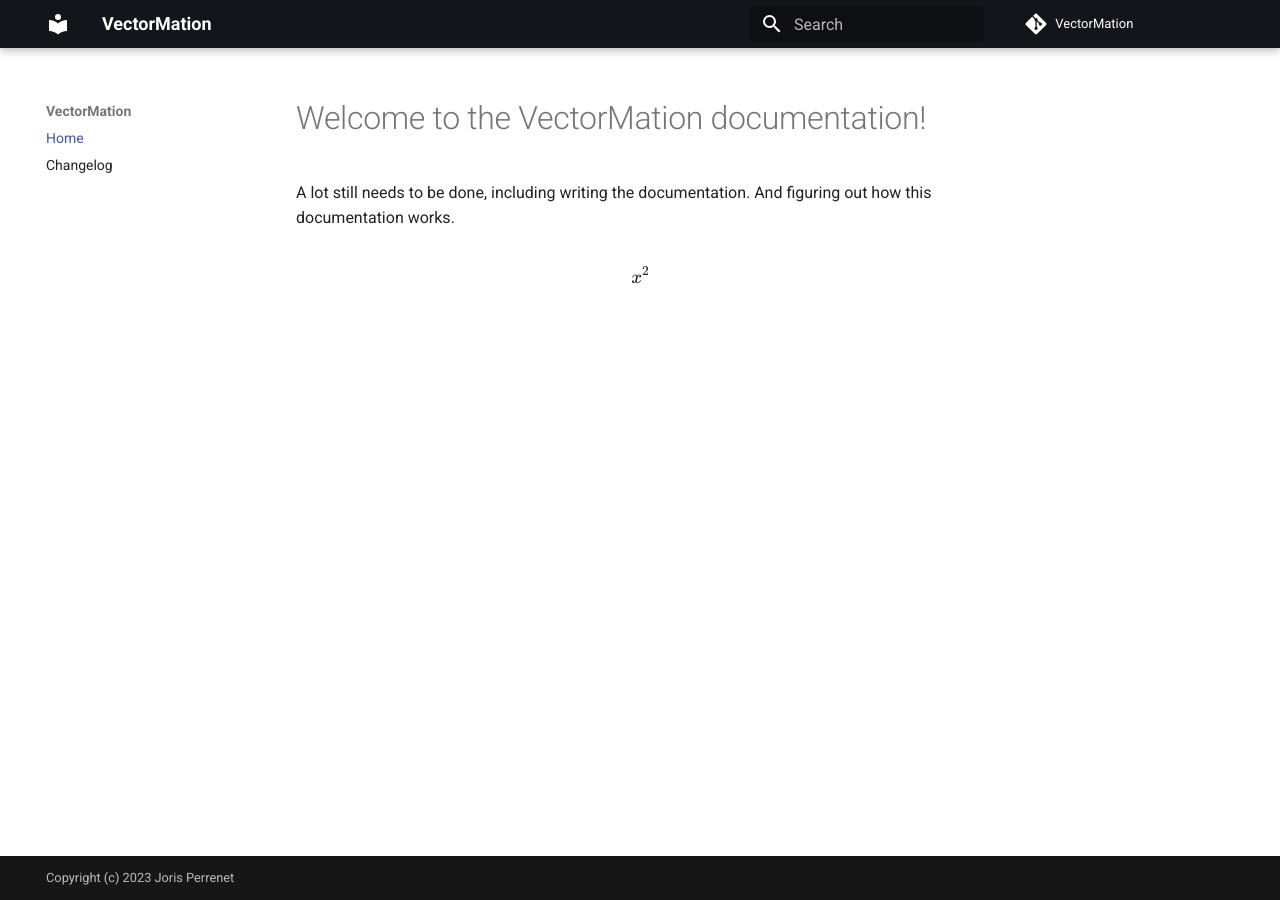
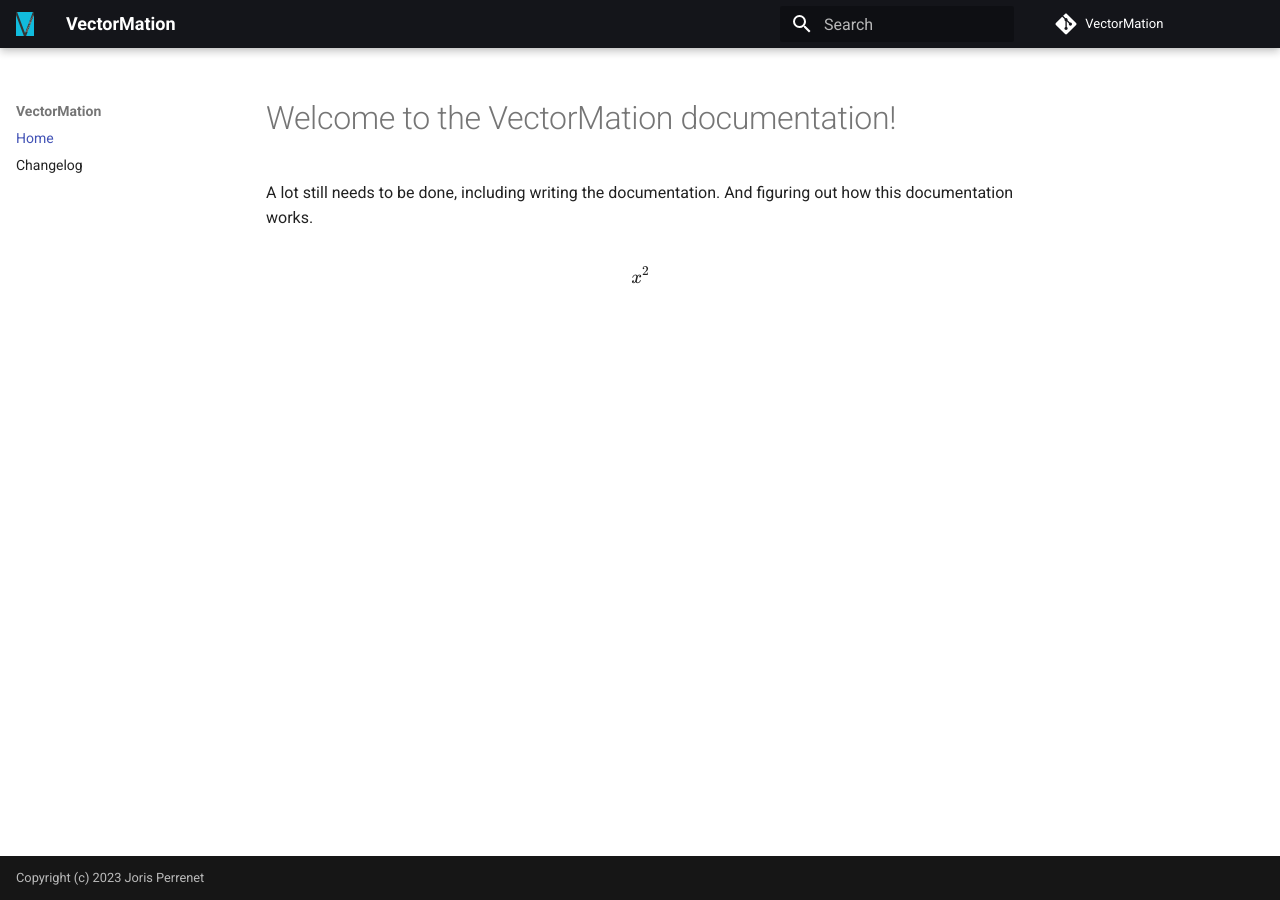
Before and after one commit to jorisperrenet/VectorMation, an MkDocs documentation site: the page built from docs/docs/index.md, in a window 1280 px wide. Built offline with MkDocs 1.6.1 and Material for MkDocs 9.7.7, drawn with Linux system fonts in a browser that asks for light colours; comment, search, counter and statistics services are not loaded.

Commit message:
added logo to documentation

```diff
--- /dev/null
+++ b/docs/docs/css/main.css
@@ -0,0 +1,3 @@
+.md-grid {
+    max-width: 1440px;
+}
--- a/docs/mkdocs.yml
+++ b/docs/mkdocs.yml
@@ -11,6 +11,8 @@ repo_url: https://github.com/jorisperrenet/VectorMation
 use_directory_urls: false
 theme:
   name: material
+  logo: logo.svg
+  favicon: logo.svg
   palette:
     primary: black
   language: en
@@ -35,6 +37,8 @@ markdown_extensions:
 extra:
   generator: false
 
+extra_css:
+  - css/main.css
 
 extra_javascript:
   - 'https://cdn.jsdelivr.net/npm/mathjax@3/es5/tex-mml-chtml.js'
```
Also changed, not shown: docs/docs/logo.svg (added).
